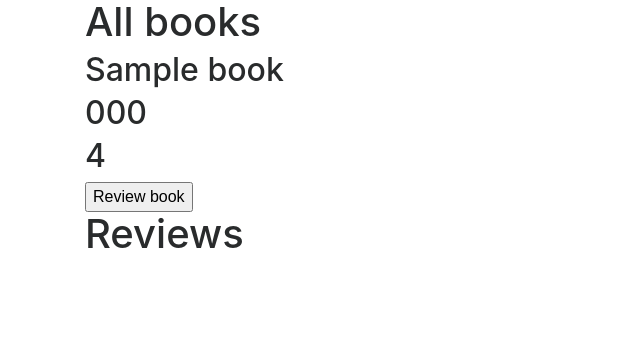
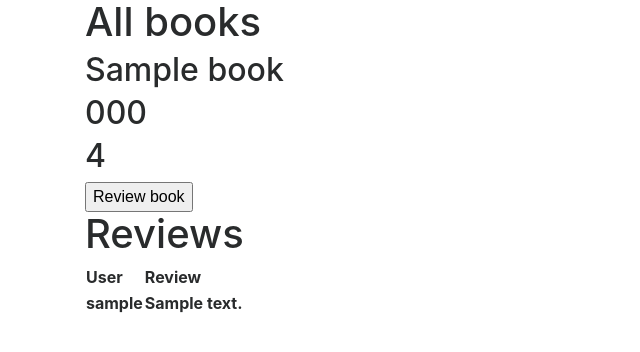
Before and after one commit to mesporas1/BookReviewSite-cs50-project1, a Flask app: template templates/book.html in a window 1280 px wide. Shown: the top 352 px of the page, without its empty margins (0-640 px from the left). Run offline with Flask 2, Linux system fonts and the light colour scheme; the template is opened without the code that fills it: most values are stand-ins (such as "Sample title", 1, 10 or a date in 2020); lists and menus that the app fills with data are empty; some libraries are stand-ins or nearby versions.

Commit message:
Added user reviews to book page

```diff
--- a/application.py
+++ b/application.py
@@ -92,7 +92,12 @@
     book = db.execute("SELECT * FROM books where id = :book_id", {"book_id":book_id}).fetchone()
     avg_rate = getAvgRev(book.isbn)
 
-    return render_template("book.html", book_id = book_id, book=book)
+    reviews = db.execute("SELECT user_review, users.username from reviews inner join users on users.id = reviews.user_id where book_id = :book_id",{"book_id":book_id})
+    print(reviews)
+    if reviews.rowcount > 0:
+        return render_template("book.html", book_id = book_id, book=book, reviews=reviews)
+    else:
+        return render_template("book.html", book_id = book_id, book=book, reviews = {})
     #return render_template("book.html", book_id = book_id, book=book, data=data)
 
 @app.route("/api/<string:isbn>")
--- a/templates/book.html
+++ b/templates/book.html
@@ -15,7 +15,19 @@
         <button type="submit" name="book_id" value= {{book.id}} >Review book</button>
       </form>
     <h1>Reviews</h1>
-    </div>
 
 
+    <table>
+        <tr>
+            <th>User</th>
+            <th>Review</th>
+        </tr>
+        {% for review in reviews %}
+            <tr>
+                <th>{{ review.username }}</th>
+                <th>{{ review.user_review }}</th>
+            </tr>
+        {% endfor %}
+        </table>
+
 {% endblock %}
```
